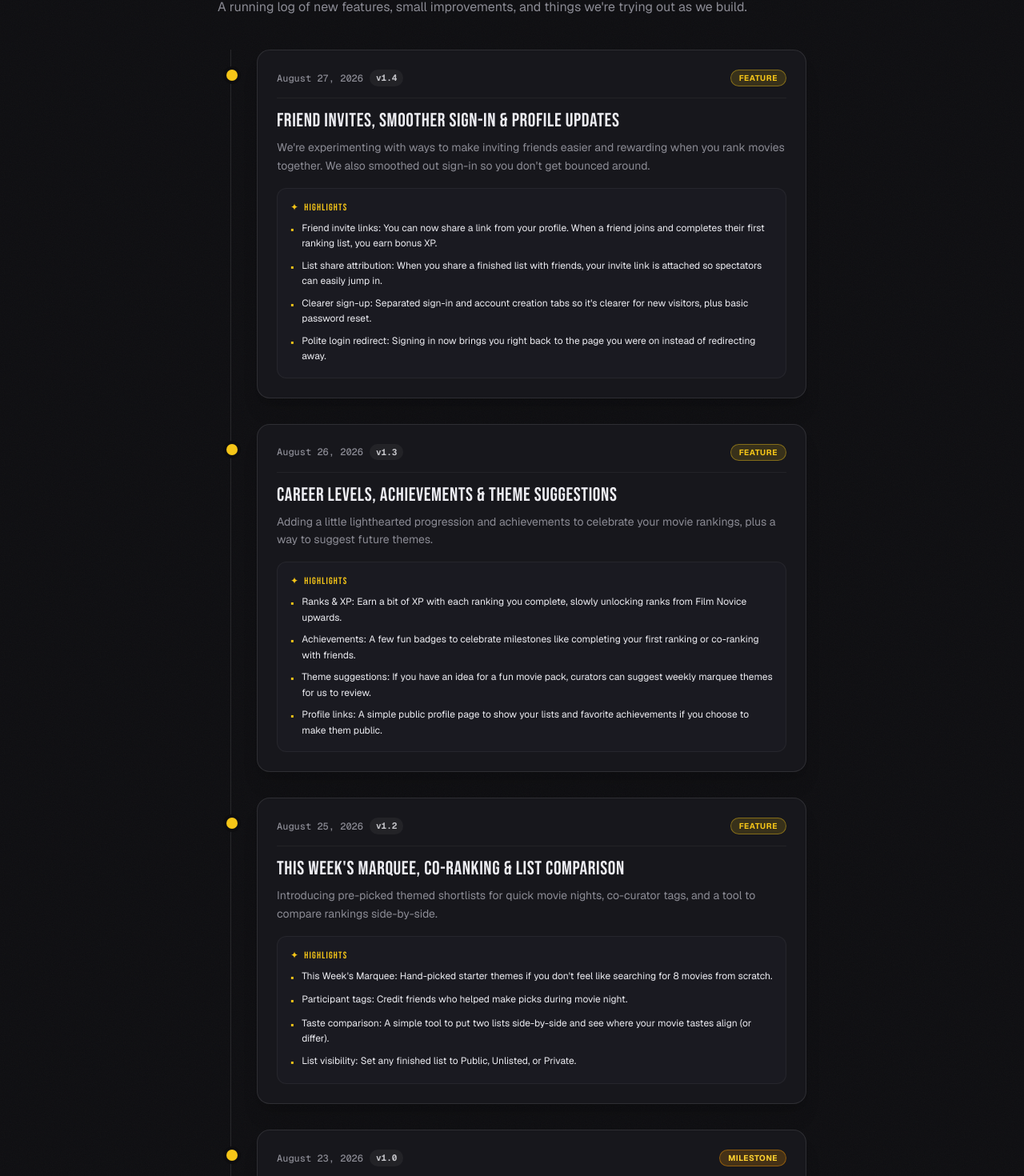
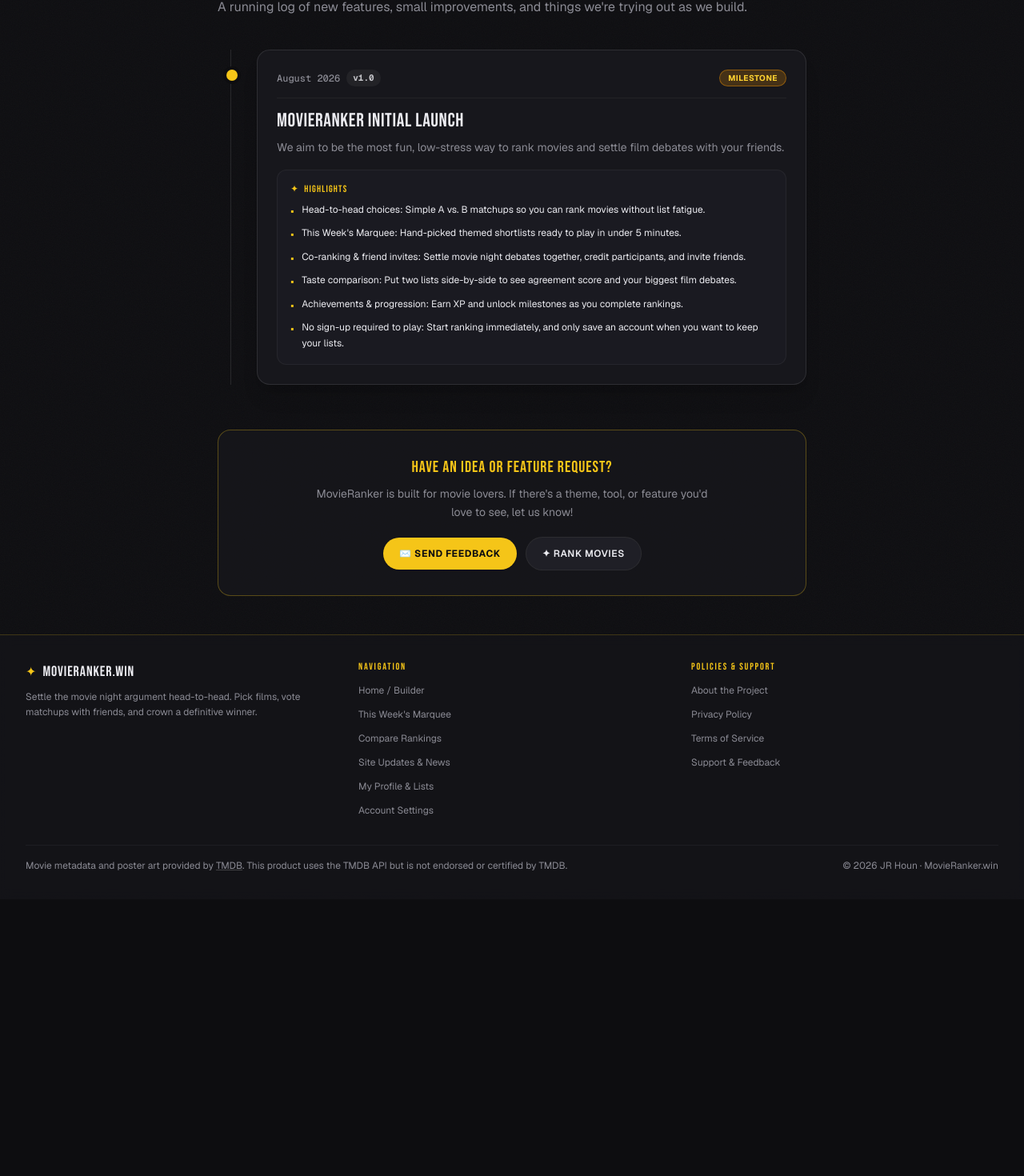
Before and after one commit to jrhoun/movieranker-dot-win, a Next.js app: page /updates in a window 1280 px wide. Shown: the part 191-1661 px from the top of the page at 80% size. After the commit the page ends 1315 px from the top, so only its background shows below. Built offline with nearby package versions, Linux system fonts and the light colour scheme; no server answers.

Commit message:
chore: condense updates to single MovieRanker Initial Launch entry

```diff
--- a/src/data/updates.ts
+++ b/src/data/updates.ts
@@ -10,63 +10,20 @@
 
 export const SITE_UPDATES: SiteUpdate[] = [
   {
-    id: "referrals-and-auth",
-    date: "August 27, 2026",
-    version: "v1.4",
-    tag: "Feature",
-    title: "Friend Invites, Smoother Sign-In & Profile Updates",
-    summary:
-      "We're experimenting with ways to make inviting friends easier and rewarding when you rank movies together. We also smoothed out sign-in so you don't get bounced around.",
-    highlights: [
-      "Friend invite links: You can now share a link from your profile. When a friend joins and completes their first ranking list, you earn bonus XP.",
-      "List share attribution: When you share a finished list with friends, your invite link is attached so spectators can easily jump in.",
-      "Clearer sign-up: Separated sign-in and account creation tabs so it's clearer for new visitors, plus basic password reset.",
-      "Polite login redirect: Signing in now brings you right back to the page you were on instead of redirecting away.",
-    ],
-  },
-  {
-    id: "career-progression-showcase",
-    date: "August 26, 2026",
-    version: "v1.3",
-    tag: "Feature",
-    title: "Career Levels, Achievements & Theme Suggestions",
-    summary:
-      "Adding a little lighthearted progression and achievements to celebrate your movie rankings, plus a way to suggest future themes.",
-    highlights: [
-      "Ranks & XP: Earn a bit of XP with each ranking you complete, slowly unlocking ranks from Film Novice upwards.",
-      "Achievements: A few fun badges to celebrate milestones like completing your first ranking or co-ranking with friends.",
-      "Theme suggestions: If you have an idea for a fun movie pack, curators can suggest weekly marquee themes for us to review.",
-      "Profile links: A simple public profile page to show your lists and favorite achievements if you choose to make them public.",
-    ],
-  },
-  {
-    id: "marquee-and-compare",
-    date: "August 25, 2026",
-    version: "v1.2",
-    tag: "Feature",
-    title: "This Week's Marquee, Co-Ranking & List Comparison",
-    summary:
-      "Introducing pre-picked themed shortlists for quick movie nights, co-curator tags, and a tool to compare rankings side-by-side.",
-    highlights: [
-      "This Week's Marquee: Hand-picked starter themes if you don't feel like searching for 8 movies from scratch.",
-      "Participant tags: Credit friends who helped make picks during movie night.",
-      "Taste comparison: A simple tool to put two lists side-by-side and see where your movie tastes align (or differ).",
-      "List visibility: Set any finished list to Public, Unlisted, or Private.",
-    ],
-  },
-  {
     id: "initial-launch",
-    date: "August 23, 2026",
+    date: "August 2026",
     version: "v1.0",
     tag: "Milestone",
-    title: "MovieRanker.win Initial Launch",
+    title: "MovieRanker Initial Launch",
     summary:
       "We aim to be the most fun, low-stress way to rank movies and settle film debates with your friends.",
     highlights: [
-      "Head-to-head choices: Simple A vs. B matchups to avoid list-building fatigue.",
-      "TMDB search: Quickly look up movies and pull in posters and release years.",
-      "No mandatory sign-up to play: Pick films and rank immediately, and only save an account if you want to keep your lists.",
-      "Clean cinema theme: A lightweight dark theme designed to be easy on the eyes during movie night.",
+      "Head-to-head choices: Simple A vs. B matchups so you can rank movies without list fatigue.",
+      "This Week's Marquee: Hand-picked themed shortlists ready to play in under 5 minutes.",
+      "Co-ranking & friend invites: Settle movie night debates together, credit participants, and invite friends.",
+      "Taste comparison: Put two lists side-by-side to see agreement score and your biggest film debates.",
+      "Achievements & progression: Earn XP and unlock milestones as you complete rankings.",
+      "No sign-up required to play: Start ranking immediately, and only save an account when you want to keep your lists.",
     ],
   },
 ];
```
